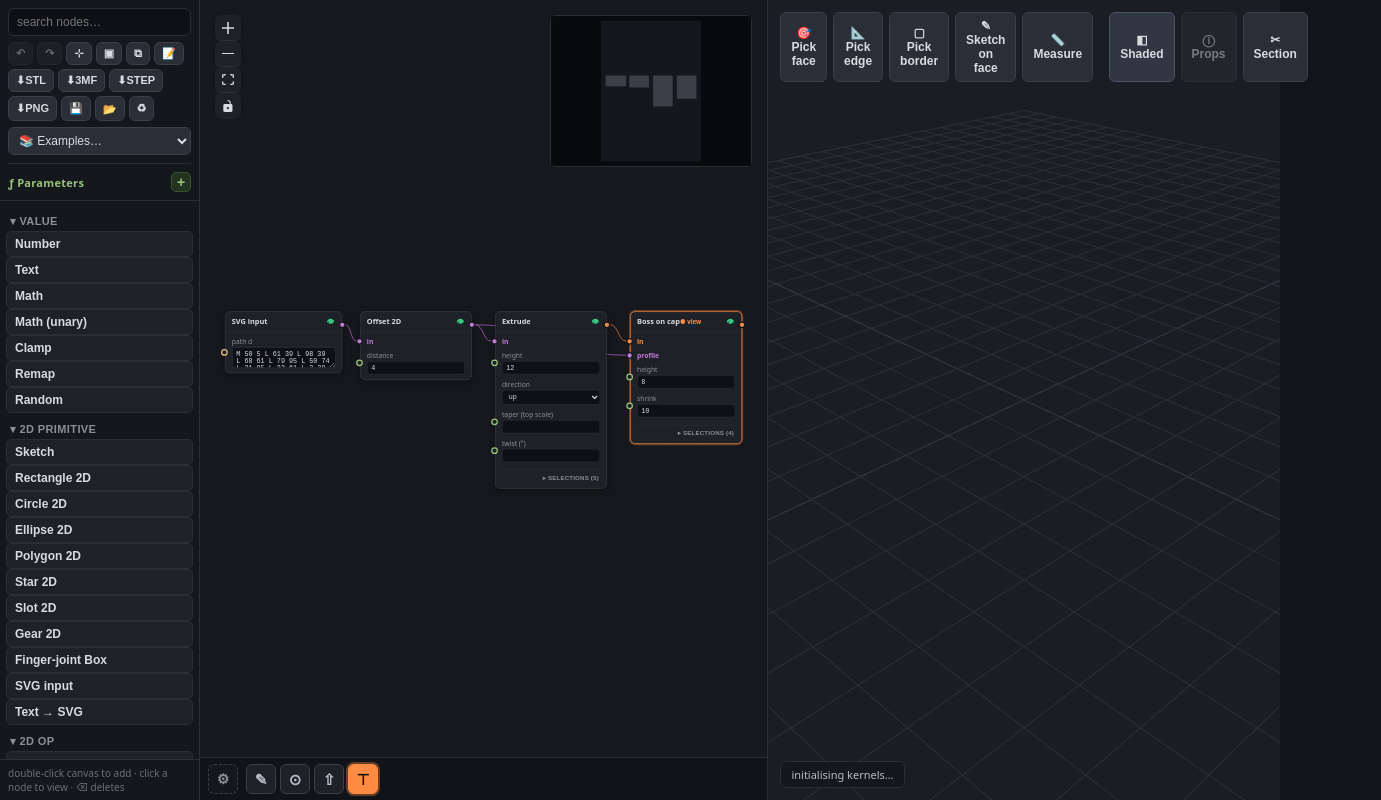
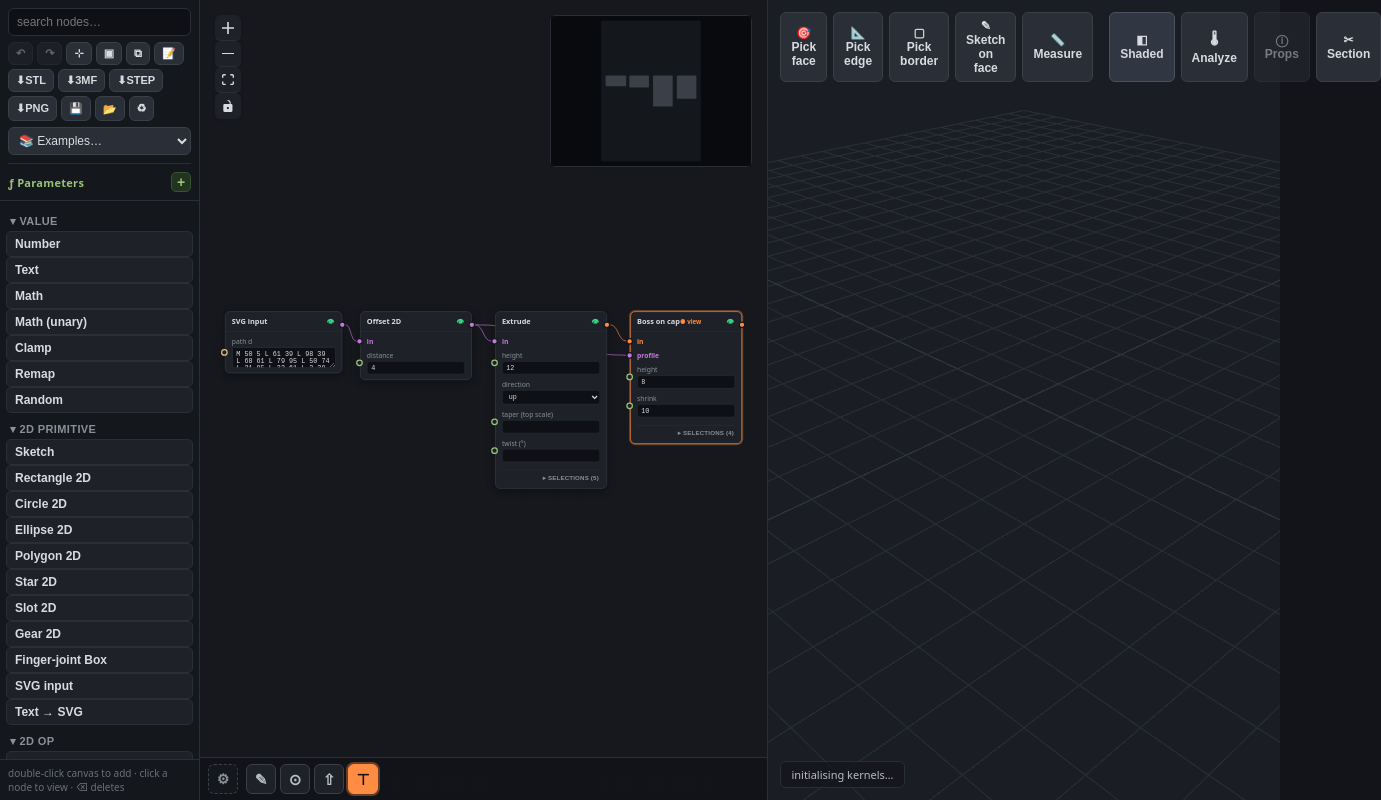
Before and after one commit to Tibus/nodal-maker, a React (Vite) app: page / in a window 1280 px wide. Shown: the whole page, 1381 px wide, since content can reach past the window. Built offline with nearby package versions, Linux system fonts and the light colour scheme.

Commit message:
feat: analyse d'impression — overlay surplombs (45°) et épaisseur de paroi (raycast) en vertex-colors

```diff
--- a/src/App.tsx
+++ b/src/App.tsx
@@ -49,6 +49,7 @@ export default function App() {
   const [pickMode, setPickMode] = useState<"face" | "edge" | "border" | "sketchFace" | "measure" | null>(null);
   const measureA = useRef<[number, number, number] | null>(null);
   const [viewMode, setViewMode] = useState<"shaded" | "edges" | "wireframe">("shaded");
+  const [analysis, setAnalysis] = useState<"overhang" | "thickness" | null>(null);
   const [props, setProps] = useState<MassProps | null>(null);
   const [showProps, setShowProps] = useState(false);
   const [clipAxis, setClipAxis] = useState<"X" | "Y" | "Z" | null>(null);
@@ -333,6 +334,19 @@ export default function App() {
             {viewMode === "shaded" ? "◧ Shaded" : viewMode === "edges" ? "◫ Edges" : "△ Wireframe"}
           </button>
           <button
+            className={`vp-pick${analysis ? " vp-pick--on" : ""}`}
+            onClick={(e) => {
+              e.stopPropagation();
+              const next = analysis === null ? "overhang" : analysis === "overhang" ? "thickness" : null;
+              setAnalysis(next);
+              viewportRef.current?.setAnalysis(next ? { mode: next, angle: 45, minWall: 1 } : null);
+              setStatus(next === "overhang" ? "analyse : surplombs > 45° en rouge (supports requis)" : next === "thickness" ? "analyse : parois < 1 mm en rouge" : "analyse désactivée");
+            }}
+            title="Analyse d'impression : surplombs (45°) → épaisseur de paroi (1 mm) → off"
+          >
+            {analysis === "overhang" ? "🌡 Overhang" : analysis === "thickness" ? "🌡 Wall" : "🌡 Analyze"}
+          </button>
+          <button
             className={`vp-pick${showProps ? " vp-pick--on" : ""}`}
             onClick={(e) => { e.stopPropagation(); setShowProps((v) => !v); }}
             title="Show volume / surface area / bounding box of the current solid"
--- a/src/viewport.ts
+++ b/src/viewport.ts
@@ -37,6 +37,9 @@ export class Viewport {
   private isSketchView = false;
   // section view: active clipping planes (empty = off)
   private clip: THREE.Plane[] = [];
+  // print-analysis overlay (overhang / wall-thickness) as vertex colours
+  private analysis: { mode: "overhang" | "thickness"; angle: number; minWall: number } | null = null;
+  private analysisMat: THREE.MeshStandardMaterial | null = null;
   // 3D translation gizmo (edits a Transform node's tx/ty/tz)
   private gizmo: TransformControls | null = null;
   private gizmoProxy: THREE.Object3D | null = null;
@@ -158,6 +161,7 @@ export class Viewport {
     this.scene.add(this.brepEdges);
     this.applyViewMode();
     this.applyClip(); // keep any active section plane on the new geometry
+    this.applyAnalysis(); // re-apply any overhang/thickness overlay after re-eval
 
     const box = new THREE.Box3().setFromObject(mesh);
     this.modelDiag = Math.max(box.getSize(new THREE.Vector3()).length(), 1);
@@ -215,6 +219,79 @@ export class Viewport {
         }
       }
     }
+  }
+
+  /**
+   * Toggle a print-analysis overlay that recolours the model per-vertex:
+   *  - "overhang":  red where a down-facing surface is steeper than `angle`
+   *                 (from vertical) and would need supports.
+   *  - "thickness": red where the local wall is thinner than `minWall`
+   *                 (measured by casting a ray inward and hitting the far wall).
+   * Pass null to restore the normal tag-coloured shading.
+   */
+  setAnalysis(a: { mode: "overhang" | "thickness"; angle: number; minWall: number } | null) {
+    this.analysis = a;
+    this.applyAnalysis();
+  }
+
+  private applyAnalysis() {
+    if (!this.mesh || !this.payload || this.isSketchView) return;
+    const geom = this.mesh.geometry;
+    if (!this.analysis) {
+      geom.deleteAttribute("color");
+      this.mesh.material = this.materials; // restore per-tag materials + groups
+      return;
+    }
+    const colors = this.analysis.mode === "overhang" ? this.overhangColors(this.analysis.angle) : this.thicknessColors(this.analysis.minWall);
+    geom.setAttribute("color", new THREE.BufferAttribute(colors, 3));
+    if (!this.analysisMat) this.analysisMat = new THREE.MeshStandardMaterial({ vertexColors: true, roughness: 0.65, metalness: 0.04 });
+    this.analysisMat.clippingPlanes = this.clip.length ? this.clip : null;
+    this.mesh.material = this.analysisMat; // single material → geometry groups ignored
+  }
+
+  /** Per-vertex colours flagging down-facing overhangs steeper than `angle`. */
+  private overhangColors(angle: number): Float32Array {
+    const n = this.payload!.normals;
+    const N = this.payload!.vertices.length / 3;
+    const cosT = Math.cos((angle * Math.PI) / 180); // support if -nz > cosT
+    const col = new Float32Array(N * 3);
+    for (let i = 0; i < N; i++) {
+      const d = -n[i * 3 + 2]; // downward component (1 = faces straight down)
+      const s = Math.max(0, Math.min(1, (d - cosT) / Math.max(1e-3, 1 - cosT)));
+      // neutral grey → hot red as the overhang worsens
+      col[i * 3] = 0.62 + s * 0.32;
+      col[i * 3 + 1] = 0.63 - s * 0.47;
+      col[i * 3 + 2] = 0.66 - s * 0.5;
+    }
+    return col;
+  }
+
+  /** Per-vertex colours flagging walls thinner than `minWall` (ray to far side). */
+  private thicknessColors(minWall: number): Float32Array {
+    const { vertices, normals } = this.payload!;
+    const N = vertices.length / 3;
+    const col = new Float32Array(N * 3);
+    // a double-sided proxy so inward rays register the opposite (back) wall
+    const proxy = new THREE.Mesh(this.mesh!.geometry, new THREE.MeshBasicMaterial({ side: THREE.DoubleSide }));
+    proxy.updateMatrixWorld();
+    const ray = new THREE.Raycaster();
+    const eps = Math.max(1e-3, this.modelDiag * 1e-4);
+    const o = new THREE.Vector3(), dir = new THREE.Vector3();
+    for (let i = 0; i < N; i++) {
+      const vx = vertices[i * 3], vy = vertices[i * 3 + 1], vz = vertices[i * 3 + 2];
+      dir.set(-normals[i * 3], -normals[i * 3 + 1], -normals[i * 3 + 2]).normalize();
+      o.set(vx + dir.x * eps, vy + dir.y * eps, vz + dir.z * eps);
+      ray.set(o, dir);
+      const hit = ray.intersectObject(proxy, false)[0];
+      const t = hit ? hit.distance + eps : Infinity;
+      // s: 0 = fine (>=minWall), 1 = paper-thin
+      const s = t >= minWall ? 0 : 1 - t / minWall;
+      col[i * 3] = 0.62 + s * 0.32;
+      col[i * 3 + 1] = 0.63 - s * 0.47;
+      col[i * 3 + 2] = 0.66 - s * 0.5;
+    }
+    (proxy.material as THREE.Material).dispose();
+    return col;
   }
 
   /**
@@ -286,6 +363,7 @@ export class Viewport {
   private applyClip() {
     const planes = this.clip;
     for (const m of this.materials) (m as THREE.Material).clippingPlanes = planes;
+    if (this.analysisMat) this.analysisMat.clippingPlanes = planes.length ? planes : null;
     if (this.brepEdges) (this.brepEdges.material as THREE.Material).clippingPlanes = planes;
     if (this.extraGroup) this.extraGroup.traverse((o) => {
       if (o instanceof THREE.Mesh || o instanceof THREE.LineSegments) (o.material as THREE.Material).clippingPlanes = planes;
```
